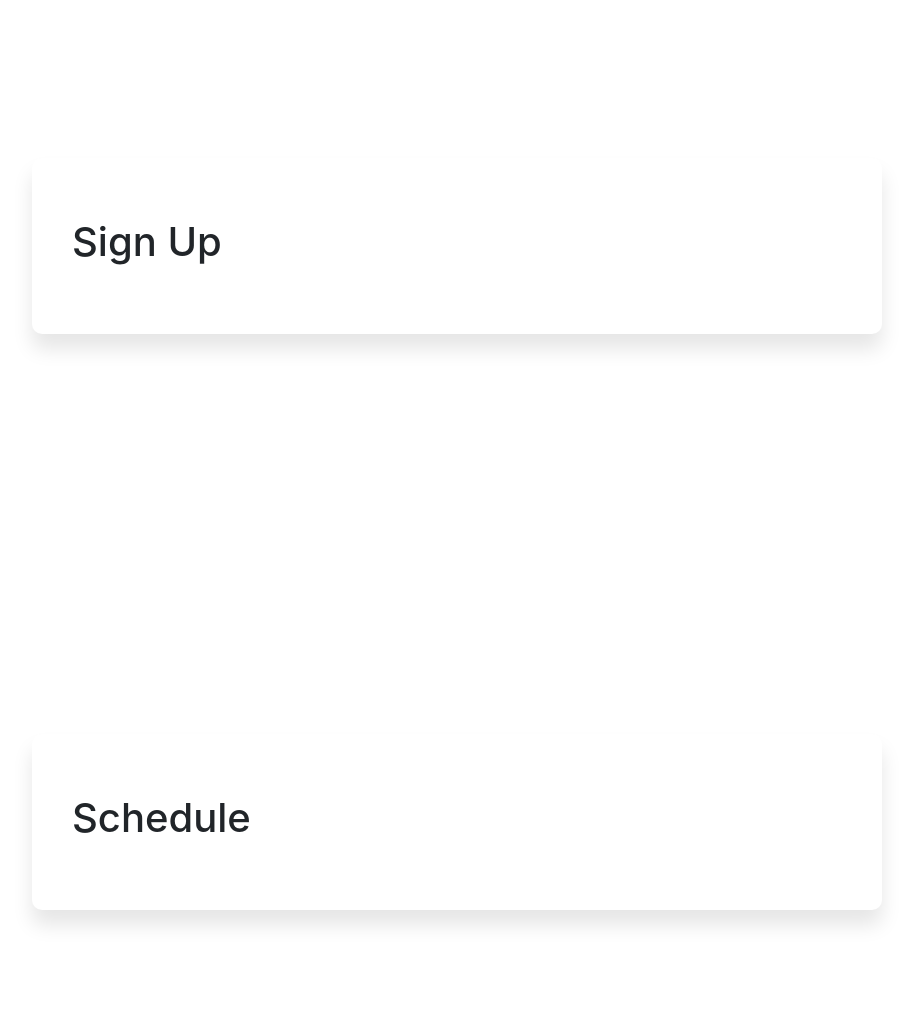
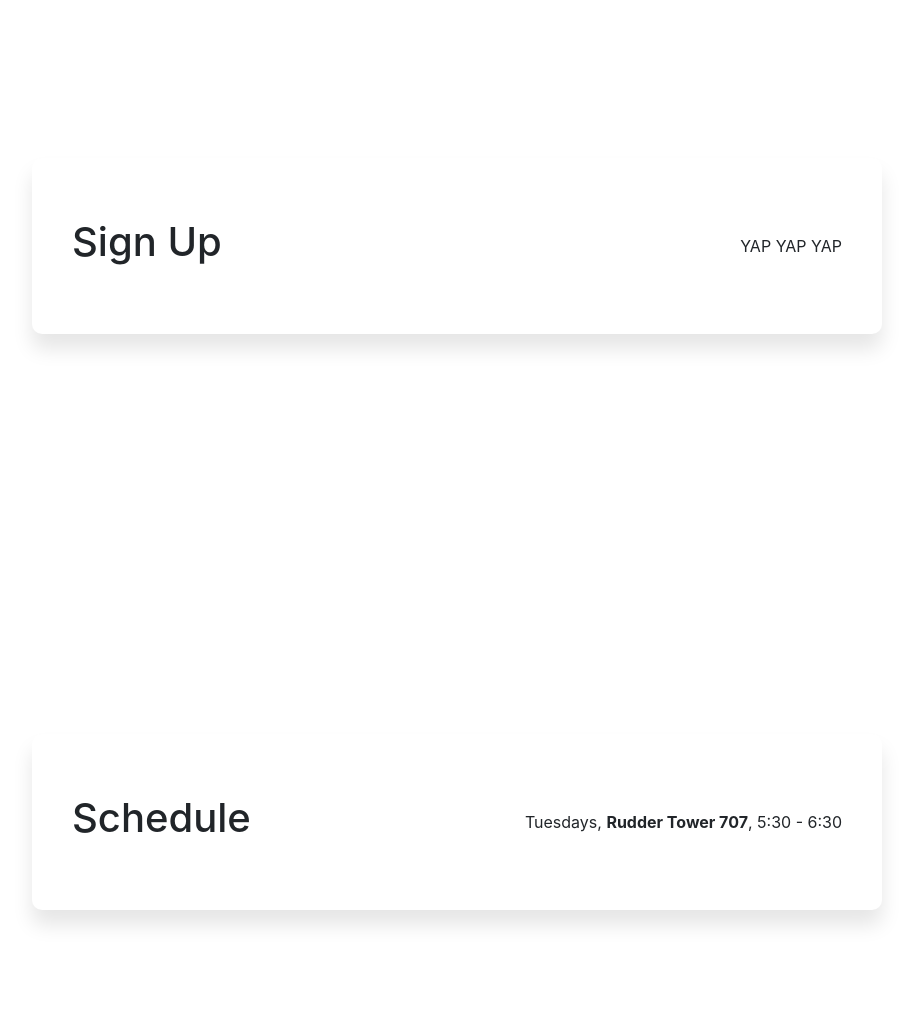
Before and after one commit to aggie-coding-club/Circle-K-International-Webdev, a Python web app: template templates/index.html in a window 1280 px wide. Shown: the part 1194-2225 px from the top of the page, without its empty margins (183-1096 px from the left). Run offline with Jinja, Linux system fonts and the light colour scheme; the template is opened without the code that fills it, so the values that code supplies are empty.

Commit message:
schedule and sign up

```diff
--- a/templates/index.html
+++ b/templates/index.html
@@ -4,8 +4,8 @@
   <title>CKI WEB DEV</title>
   <meta charset="utf-8">
   <meta name="viewport" content="width=device-width, initial-scale=1">
-  <link rel="stylesheet" href="https://cdn.jsdelivr.net/npm/bootstrap@4.0.0/dist/css/bootstrap.min.css" integrity="sha384-Gn5384xqQ1aoWXA+058RXPxPg6fy4IWvTNh0E263XmFcJlSAwiGgFAW/dAiS6JXm" crossorigin="anonymous">
-  <link rel="stylesheet" href="/static/css/style.css">
+  <link rel="stylesheet" type="text/css" href="https://cdn.jsdelivr.net/npm/bootstrap@4.0.0/dist/css/bootstrap.min.css" integrity="sha384-Gn5384xqQ1aoWXA+058RXPxPg6fy4IWvTNh0E263XmFcJlSAwiGgFAW/dAiS6JXm" crossorigin="anonymous">
+  <link rel="stylesheet" type="text/css" href="style.css">
 </head>
 <body style="height:1500px">
     <nav class="navbar navbar-expand-lg navbar-light fixed-top" style="background-color: white;">
@@ -49,11 +49,17 @@
     <div class="info">
       <div class="signup" id="signup" name="signup">
         <h1>Sign Up</h1>
+          <p>
+            YAP YAP YAP
+          </p>
       </div>
     </div>
     <div class="info">
       <div class="schedule" id="schedule" name="schedule">
         <h1>Schedule</h1>
+          <p>
+            Tuesdays, <b>Rudder Tower 707</b>, 5:30 - 6:30
+          </p>
       </div>
     </div>
     <div class="info">
```
Also changed, not shown: templates/style.css (renamed from static/css/style.css).
